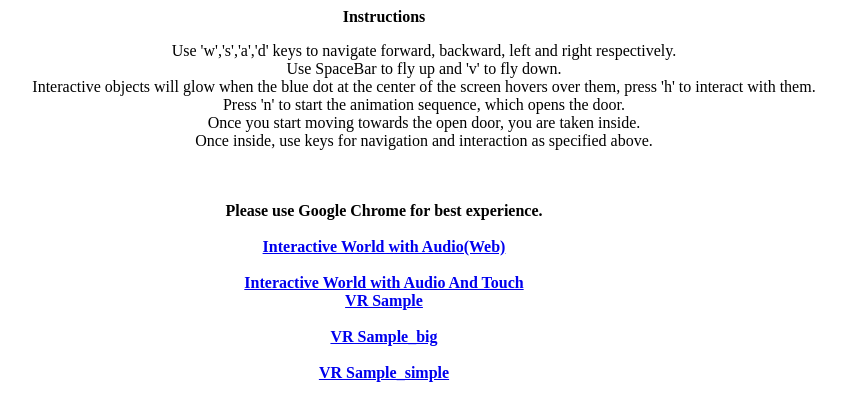
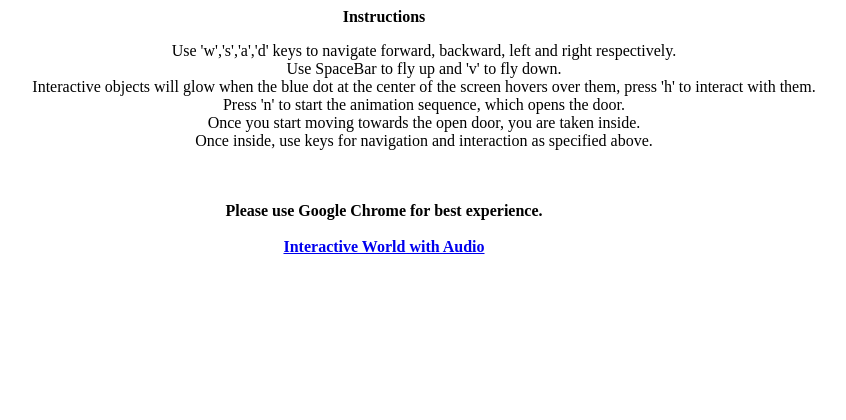
Before and after one commit to rajnidhi/DemoFile, a plain HTML site: page index.html in a window 1280 px wide. Shown: the whole page, without its empty margins (256-1102 px from the left). Drawn offline with Linux system fonts and the light colour scheme.

Commit message:
two characters with audio

```diff
--- a/index.html
+++ b/index.html
@@ -18,20 +18,23 @@
 <br/>
 <strong>Please use Google Chrome for best experience.</strong></a>
 <br/>
+<br>
+<a href="./From Neerav/demoAnimation2/World.html" target="_blank"><strong>Interactive World with Audio<strong/></a>
 <br/>
+<!--br/>
 <a href="./From Neerav/4thSept/World.html?polyfill=true" target="_blank"><strong>Interactive World with Audio(Web)<strong/></a>
 <br/>
 <br/>
 <a href="./From Neerav/4thSeptTouch/World.html?polyfill=true" target="_blank"><strong>Interactive World with Audio And Touch<strong/></a>
-<br/>
-<a href="./FromAmit/VR_sample/VR_sample.html?polyfill=true" target="_blank"><strong>VR Sample<strong/></a>
+<br/-->
+<!--a href="./FromAmit/VR_sample/VR_sample.html?polyfill=true" target="_blank"><strong>VR Sample<strong/></a>
 <br/>
 <br/>
 <a href="./FromAmit/VR_sample_big/VR_sample_big.html?polyfill=true" target="_blank"><strong>VR Sample_big<strong/></a>
 <br/>
 <br/>
 <a href="./FromAmit/VR_sample_simple/VR_sample_simple.html?polyfill=true" target="_blank"><strong>VR Sample_simple<strong/></a>
-<br/>
+<br/-->
 <!--br/>
 <a href="./From Neerav/4thSept/World.html" target="_blank"><strong>Interactive World with Audio<strong/></a-->
 </font>
```
